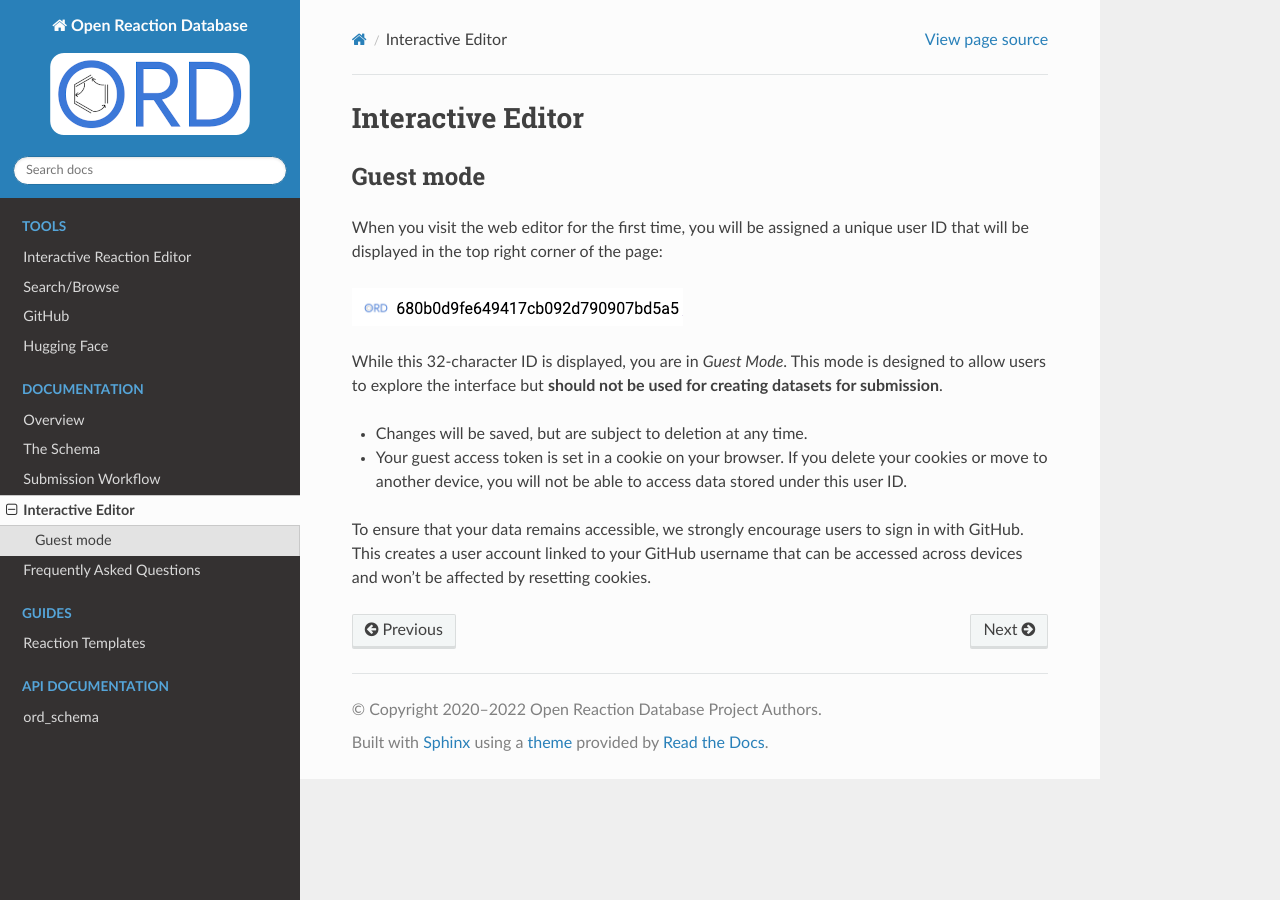
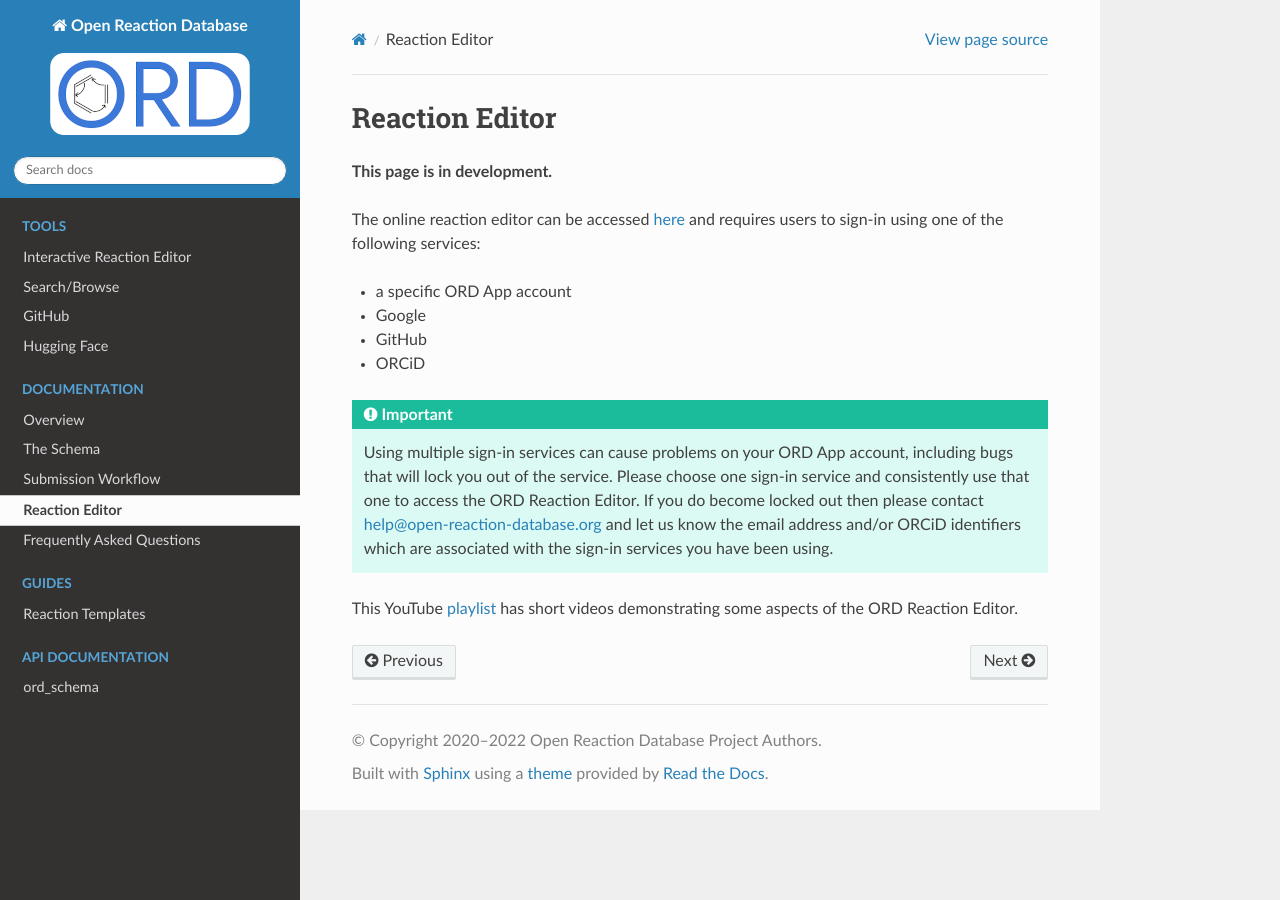
Before and after one commit to open-reaction-database/ord-schema, a Sphinx documentation site: the page built from docs/editor.rst, in a window 1280 px wide. Built offline with Sphinx 7.4.7 and the Read the Docs theme 3.1.0, drawn with Linux system fonts in a browser that asks for light colours.

Commit message:
Replace reaction editor docs page
- removed old reaction editor text which referred to the Guest Mode accounts
- added 'in development' placeholder
- added link to ORD App
- added some basic info about available sign-in options
- added note advising users stick to a single sign-in service
- added link to YouTube playlist on ORD App

```diff
--- a/docs/editor.rst
+++ b/docs/editor.rst
@@ -1,25 +1,22 @@
 ##################
-Interactive Editor
+Reaction Editor
 ##################
 
-**********
-Guest mode
-**********
+**This page is in development.**
 
-When you visit the web editor for the first time, you will be assigned a
-unique user ID that will be displayed in the top right corner of the page:
+The online reaction editor can be accessed `here <https://app.open-reaction-database.org/>`_
+and requires users to sign-in using one of the following services:
 
-.. image:: images/login.png
+* a specific ORD App account
+* Google
+* GitHub
+* ORCiD
 
-While this 32-character ID is displayed, you are in *Guest Mode*. This mode
-is designed to allow users to explore the interface but **should not be used
-for creating datasets for submission**.
+.. IMPORTANT::
+   Using multiple sign-in services can cause problems on your ORD App account, including bugs that will lock you out of the service.
+   Please choose one sign-in service and consistently use that one to access the ORD Reaction Editor. If you do become locked out then please
+   contact help@open-reaction-database.org and let us know the email address and/or ORCiD identifiers which are associated with
+   the sign-in services you have been using.
 
-* Changes will be saved, but are subject to deletion at any time.
-* Your guest access token is set in a cookie on your browser. If you delete
-  your cookies or move to another device, you will not be able to access data
-  stored under this user ID.
-
-To ensure that your data remains accessible, we strongly encourage users to
-sign in with GitHub. This creates a user account linked to your GitHub username
-that can be accessed across devices and won't be affected by resetting cookies.
+This YouTube `playlist <https://youtube.com/playlist?list=PLyoEVAlMb275tQqZG0NzuXdy8mQ7OazBZ&si=zm1L9bpYW8Idt68e>`_ has short videos demonstrating
+some aspects of the ORD Reaction Editor.
```
